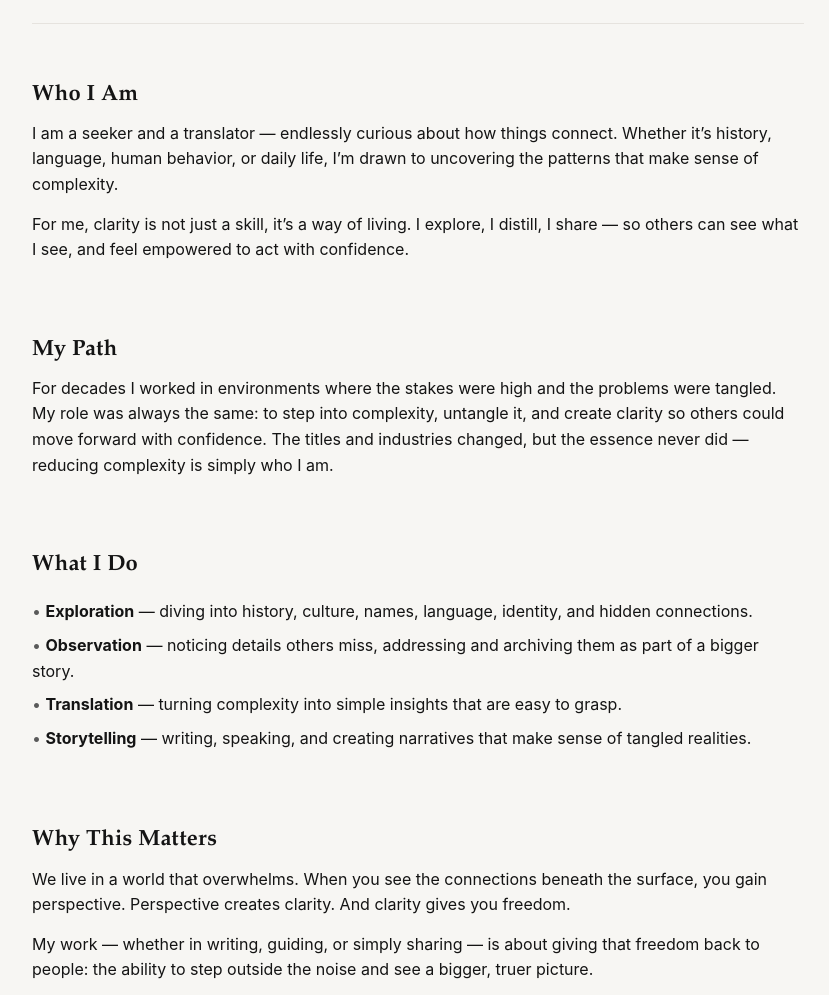
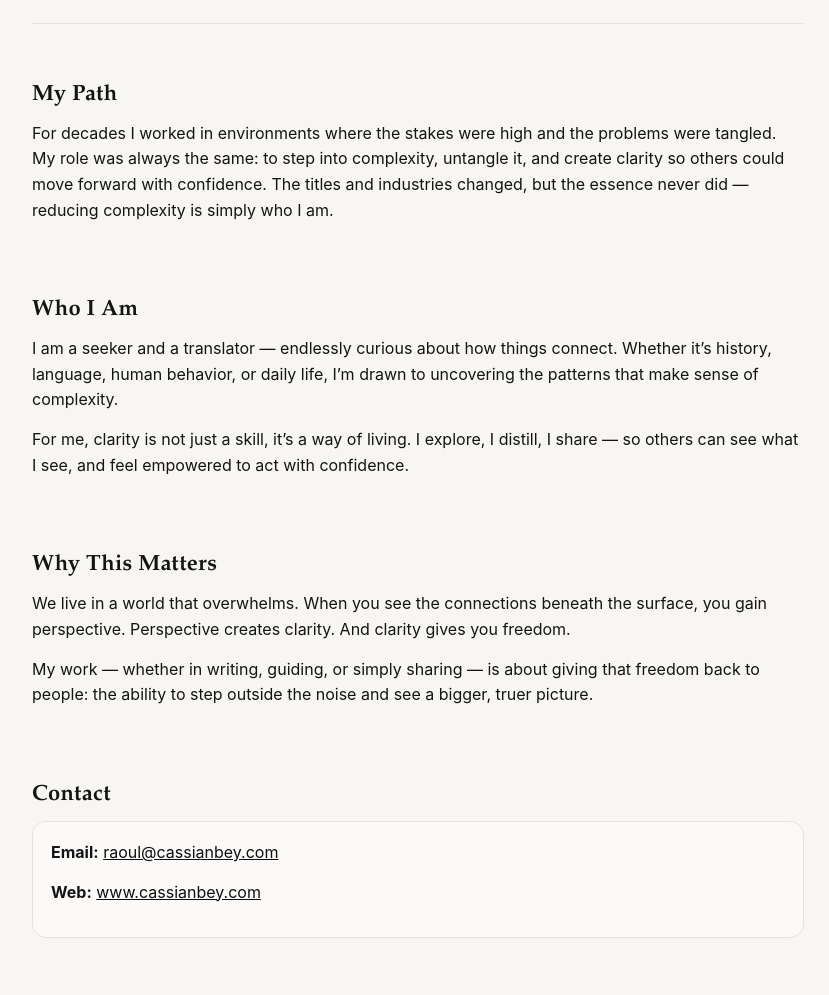
Before and after one commit to specialtyservices/cassianbey.com, a plain HTML site: page index.html in a window 1280 px wide. Shown: the part 423-1418 px from the top of the page, without its empty margins (222-1051 px from the left). Drawn offline with Linux system fonts and the light colour scheme.

Commit message:
Update index.html
Took following out:
    <section id="work">
      <h2>What I Do</h2>
      <ul class="list">
        <li><strong>Exploration</strong> — diving into history, culture, names, language, identity, and hidden connections.</li>
        <li><strong>Observation</strong> — noticing details others miss, addressing and archiving them as part of a bigger story.</li>
        <li><strong>Translation</strong> — turning complexity into simple insights that are easy to grasp.</li>
        <li><strong>Storytelling</strong> — writing, speaking, and creating narratives that make sense of tangled realities.</li>
      </ul>
    </section>

```diff
--- a/index.html
+++ b/index.html
@@ -117,26 +117,17 @@ ing<!doctype html>
 
     <div class="rule"></div>
 
+    <section id="path">
+      <h2>My Path</h2>
+      <p>For decades I worked in environments where the stakes were high and the problems were tangled. My role was always the same: to step into complexity, untangle it, and create clarity so others could move forward with confidence. The titles and industries changed, but the essence never did — reducing complexity is simply who I am.</p>
+    </section>
+
     <section id="who">
       <h2>Who I Am</h2>
       <p>I am a seeker and a translator — endlessly curious about how things connect. Whether it’s history, language, human behavior, or daily life, I’m drawn to uncovering the patterns that make sense of complexity.</p>
       <p>For me, clarity is not just a skill, it’s a way of living. I explore, I distill, I share — so others can see what I see, and feel empowered to act with confidence.</p>
     </section>
 
-    <section id="path">
-      <h2>My Path</h2>
-      <p>For decades I worked in environments where the stakes were high and the problems were tangled. My role was always the same: to step into complexity, untangle it, and create clarity so others could move forward with confidence. The titles and industries changed, but the essence never did — reducing complexity is simply who I am.</p>
-    </section>
-
-    <section id="work">
-      <h2>What I Do</h2>
-      <ul class="list">
-        <li><strong>Exploration</strong> — diving into history, culture, names, language, identity, and hidden connections.</li>
-        <li><strong>Observation</strong> — noticing details others miss, addressing and archiving them as part of a bigger story.</li>
-        <li><strong>Translation</strong> — turning complexity into simple insights that are easy to grasp.</li>
-        <li><strong>Storytelling</strong> — writing, speaking, and creating narratives that make sense of tangled realities.</li>
-      </ul>
-    </section>
 
     <section id="why">
       <h2>Why This Matters</h2>
```
